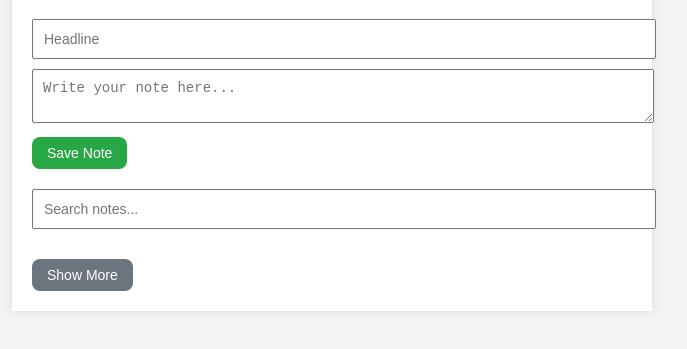
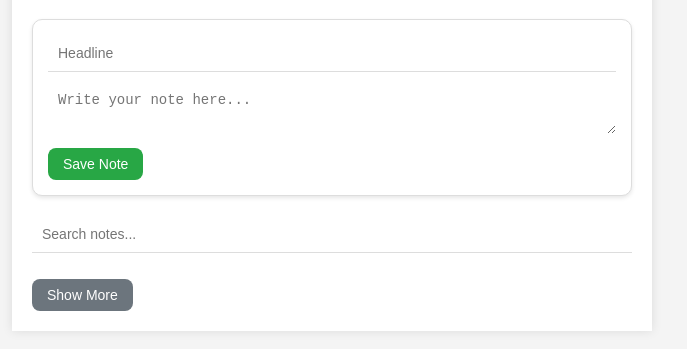
Before and after one commit to AaronOoooo/note_keep, a website: page public/index.html in a window 1280 px wide. Shown: the part 101-450 px from the top of the page, without its empty margins (308-995 px from the left). Drawn offline with Linux system fonts and the light colour scheme; no server answers.

Commit message:
single border around headline and note withrounded edges

```diff
--- a/public/styles.css
+++ b/public/styles.css
@@ -20,16 +20,34 @@ h1 {
   text-align: center;
 }
 
-.note-form,
-.search-bar {
+.note-form {
   margin-bottom: 20px;
+  padding: 15px;
+  border: 1px solid #ddd;
+  border-radius: 10px;
+  box-shadow: 0 2px 4px rgba(0, 0, 0, 0.1);
+  background-color: #fff;
 }
 
-input[type="text"], textarea {
+input[type="text"],
+textarea {
   width: 100%;
   padding: 10px;
   margin-bottom: 10px;
   font-size: 14px;
+  border: none;
+  outline: none;
+  box-sizing: border-box;
+}
+
+input[type="text"] {
+  border-bottom: 1px solid #ddd;
+  border-radius: 10px 10px 0 0;
+}
+
+textarea {
+  border-radius: 0 0 10px 10px;
+  resize: vertical;
 }
 
 button {
```
